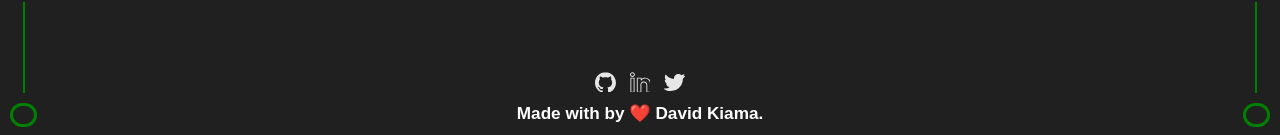
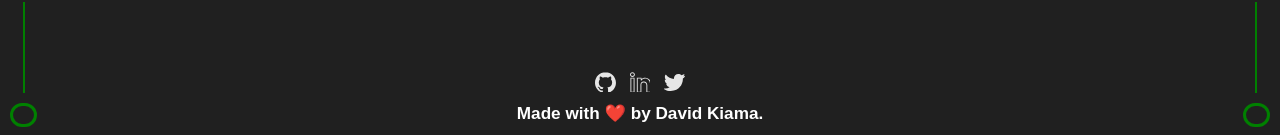
Before and after one commit to davidkiama/Portfolio, a React (Create React App) app: page /contact in a window 1280 px wide. Shown: the part 827-962 px from the top of the page. Built offline with nearby package versions, Linux system fonts and the light colour scheme.

Commit message:
Rectified emoji typos

```diff
--- a/src/components/Footer/Footer.js
+++ b/src/components/Footer/Footer.js
@@ -27,7 +27,7 @@ function Footer() {
             </svg>
           </a>
         </div>
-        <h3>Made with by ❤️ David Kiama.</h3>
+        <h3>Made with ❤️ by David Kiama.</h3>
       </div>
 
       <div className="con">
--- a/src/components/Pages/Home.js
+++ b/src/components/Pages/Home.js
@@ -34,8 +34,8 @@ function Home({ darkMode }) {
               <Link to="/projects">Here</Link> are some of my projects.It's only a drop in the ocean compared
               to the entire list.
               <br />
-              When I'm not infront of my computer I cook, dance, develop relationships with people😂 the
-              normal stuff.
+              When I'm not infront of my computer I cook, dance, develop relationships with people, the
+              normal stuff 😂.
               <br />
               My love for code is immutable.
             </p>
```
